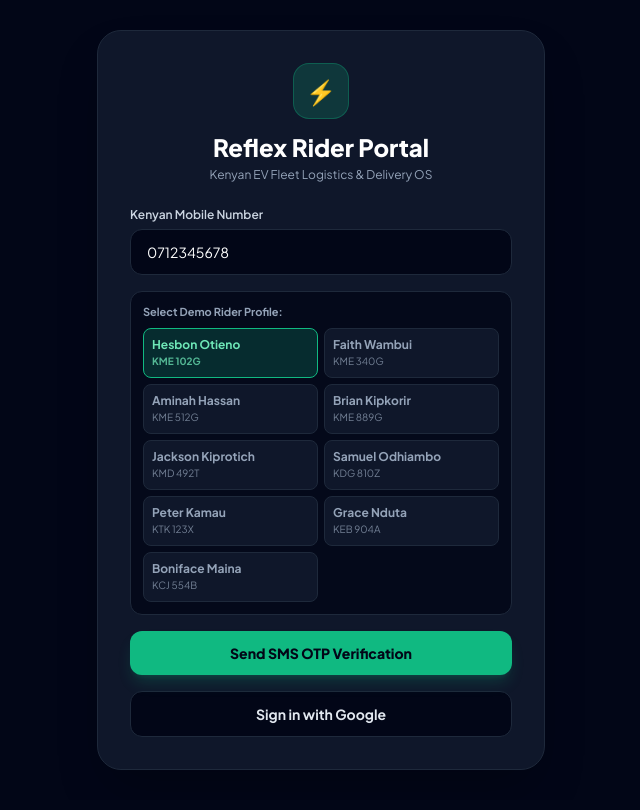
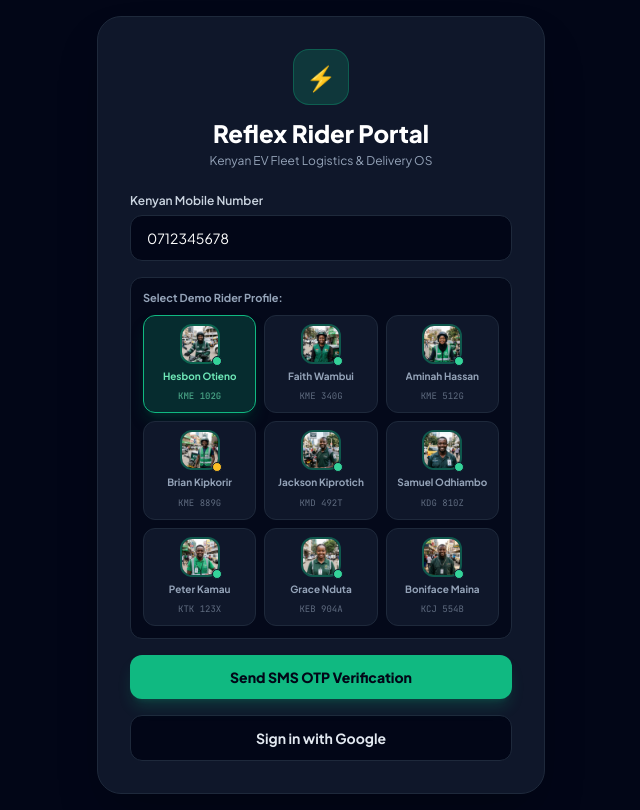
Before and after one commit to AnnNjeriWangui/DispatchHub, a Flask app: page /rider in a window 1280 px wide. Shown: the whole page, without its empty margins (319-959 px from the left). Before the commit the page ends 770 px from the top, so only its background shows below. Run offline with Flask 3, Linux system fonts and the light colour scheme; some libraries are stand-ins or nearby versions.

Commit message:
feat: show rider portrait photos on rider portal — add /assets/riders/ + /riders/ routes, upgrade rider selector grid with photos, add onError fallback

```diff
--- a/app.py
+++ b/app.py
@@ -150,6 +150,29 @@ def rider_portal():
 @app.route('/track')
 def track_portal():
     return render_template('track.html')
+
+# Serve rider photos via /assets/riders/ (used by davis's template & rider.html)
+@app.route('/assets/riders/<path:filename>')
+def serve_rider_assets(filename):
+    # Try static/assets/riders first, then public/assets/riders
+    for folder in [
+        os.path.join(BASE_DIR, 'static', 'assets', 'riders'),
+        os.path.join(BASE_DIR, 'public', 'assets', 'riders'),
+    ]:
+        if os.path.exists(os.path.join(folder, filename)):
+            return send_from_directory(folder, filename)
+    return '', 404
+
+# Serve rider photos via /riders/ (short alias used by some templates)
+@app.route('/riders/<path:filename>')
+def serve_riders_short(filename):
+    for folder in [
+        os.path.join(BASE_DIR, 'static', 'riders'),
+        os.path.join(BASE_DIR, 'public', 'riders'),
+    ]:
+        if os.path.exists(os.path.join(folder, filename)):
+            return send_from_directory(folder, filename)
+    return '', 404
 
 # ----------------- API ENDPOINTS -----------------
 
--- a/templates/rider.html
+++ b/templates/rider.html
@@ -599,18 +599,37 @@
 
                 <div className="bg-slate-950/80 p-3 rounded-xl border border-slate-800 space-y-2">
                   <span className="text-[11px] font-bold text-slate-400 block">Select Demo Rider Profile:</span>
-                  <div className="grid grid-cols-2 gap-1.5">
+                  <div className="grid grid-cols-3 gap-2">
                     {MOCK_RIDERS.map(r => (
                       <button
                         key={r.id}
                         type="button"
                         onClick={() => setPhone(r.formattedPhone)}
-                        className={`text-left p-2 rounded-lg text-xs border ${
-                          phone === r.formattedPhone ? 'bg-emerald-500/20 border-emerald-500 text-emerald-300 font-bold' : 'bg-slate-900 border-slate-800 text-slate-400'
+                        className={`flex flex-col items-center gap-1.5 p-2 rounded-xl text-center text-xs border transition-all ${
+                          phone === r.formattedPhone
+                            ? 'bg-emerald-500/20 border-emerald-500 text-emerald-300 font-bold shadow-lg shadow-emerald-900/40'
+                            : 'bg-slate-900 border-slate-800 text-slate-400 hover:border-slate-600'
                         }`}
                       >
-                        <div className="font-bold">{r.name}</div>
-                        <div className="text-[10px] opacity-75">{r.vehicle.plateNumber}</div>
+                        <div className="relative w-10 h-10 flex-shrink-0">
+                          <img
+                            src={r.avatar}
+                            alt={r.name}
+                            className="w-10 h-10 rounded-xl object-cover border-2 border-emerald-500/40"
+                            onError={(e) => { e.target.style.display='none'; e.target.nextSibling.style.display='flex'; }}
+                          />
+                          <div
+                            className="hidden w-10 h-10 rounded-xl items-center justify-center font-black text-[11px] text-white border-2 border-emerald-500/40"
+                            style={{ background: 'linear-gradient(135deg, #1B4332 0%, #2D6A4F 60%, #40916C 100%)' }}
+                          >
+                            {r.avatarFallback}
+                          </div>
+                          <span className={`absolute -bottom-0.5 -right-0.5 w-2.5 h-2.5 rounded-full border border-slate-900 ${
+                            r.dutyStatus === 'ONLINE' ? 'bg-emerald-400' : 'bg-amber-400'
+                          }`} />
+                        </div>
+                        <div className="font-bold text-[10px] leading-tight line-clamp-2">{r.name}</div>
+                        <div className="text-[9px] opacity-60 font-mono">{r.vehicle.plateNumber}</div>
                       </button>
                     ))}
                   </div>
@@ -673,7 +692,25 @@
         <div className="bg-slate-900 border border-slate-800 rounded-3xl p-5 space-y-4 shadow-xl">
           <div className="flex items-center justify-between">
             <div className="flex items-center gap-3">
-              <img src={rider.avatar} alt={rider.name} className="w-14 h-14 rounded-2xl object-cover border-2 border-emerald-500/50" />
+              <div className="relative">
+                <img
+                  src={rider.avatar}
+                  alt={rider.name}
+                  className="w-14 h-14 rounded-2xl object-cover border-2 border-emerald-500/50 shadow-md"
+                  onError={(e) => { e.target.style.display='none'; e.target.nextSibling.style.display='flex'; }}
+                />
+                <div
+                  className="hidden w-14 h-14 rounded-2xl items-center justify-center font-black text-lg text-white border-2 border-emerald-500/50 shadow-md"
+                  style={{ background: 'linear-gradient(135deg, #1B4332 0%, #2D6A4F 60%, #40916C 100%)' }}
+                >
+                  {rider.avatarFallback}
+                </div>
+                <span className={`absolute -bottom-1 -right-1 px-1.5 py-0.5 rounded-full text-[9px] font-bold border-2 border-slate-900 ${
+                  rider.dutyStatus === 'ONLINE' ? 'bg-emerald-500 text-slate-950' : 'bg-amber-500 text-slate-950'
+                }`}>
+                  {rider.dutyStatus}
+                </span>
+              </div>
               <div>
                 <h2 className="text-base font-black text-white">{rider.name} <span className="text-xs font-normal text-slate-400">({rider.gender})</span></h2>
                 <p className="text-xs text-slate-400">{rider.phone}</p>
```
